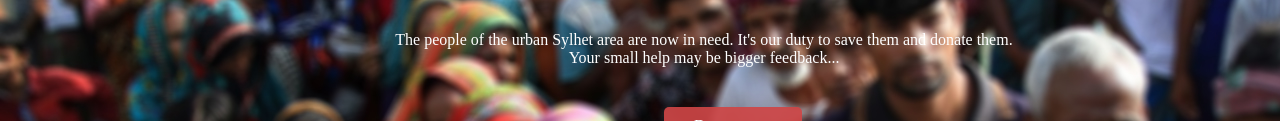
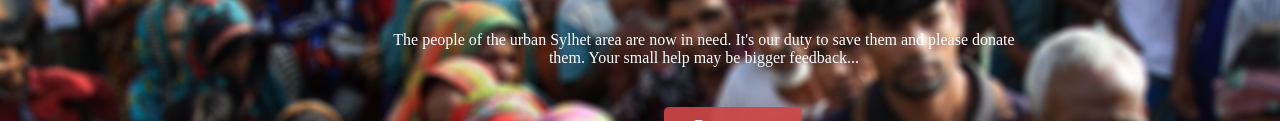
Before and after one commit to MD-Masum-Siddique/masumassgnfirst, a plain HTML site: page index.html in a window 1280 px wide. Shown: the part 336-457 px from the top of the page. Drawn offline with Linux system fonts and the light colour scheme.

Commit message:
first com0milll3t

```diff
--- a/index.html
+++ b/index.html
@@ -21,7 +21,8 @@
         <div class="header-text-position">
             <h1>Let's Help Those Who Are</h1>
             <h1>More In Need</h1>
-            <p>The people of the urban Sylhet area are now in need. It's our duty to save them and donate them. Your
+            <p>The people of the urban Sylhet area are now in need. It's our duty to save them and please donate them.
+                Your
                 small help may be bigger feedback... </p>
             <div class="header-donate-button">
                 <a href="#">Donate now</a>
```
